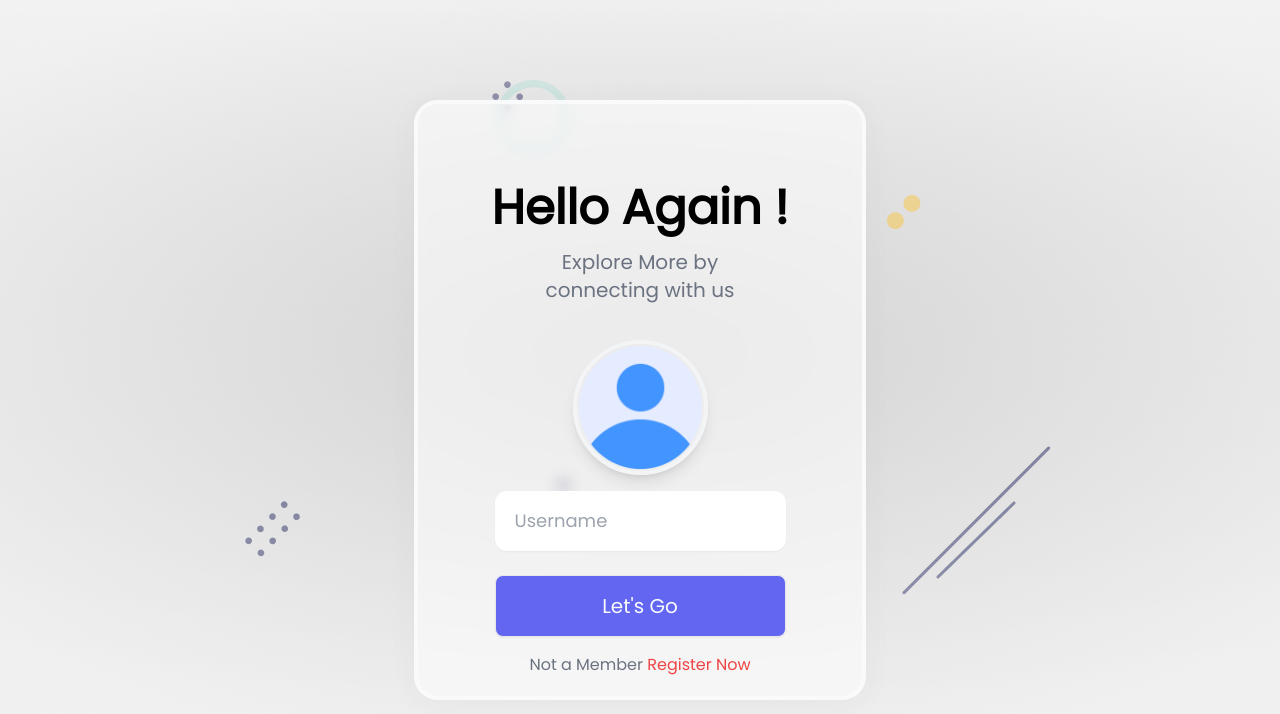
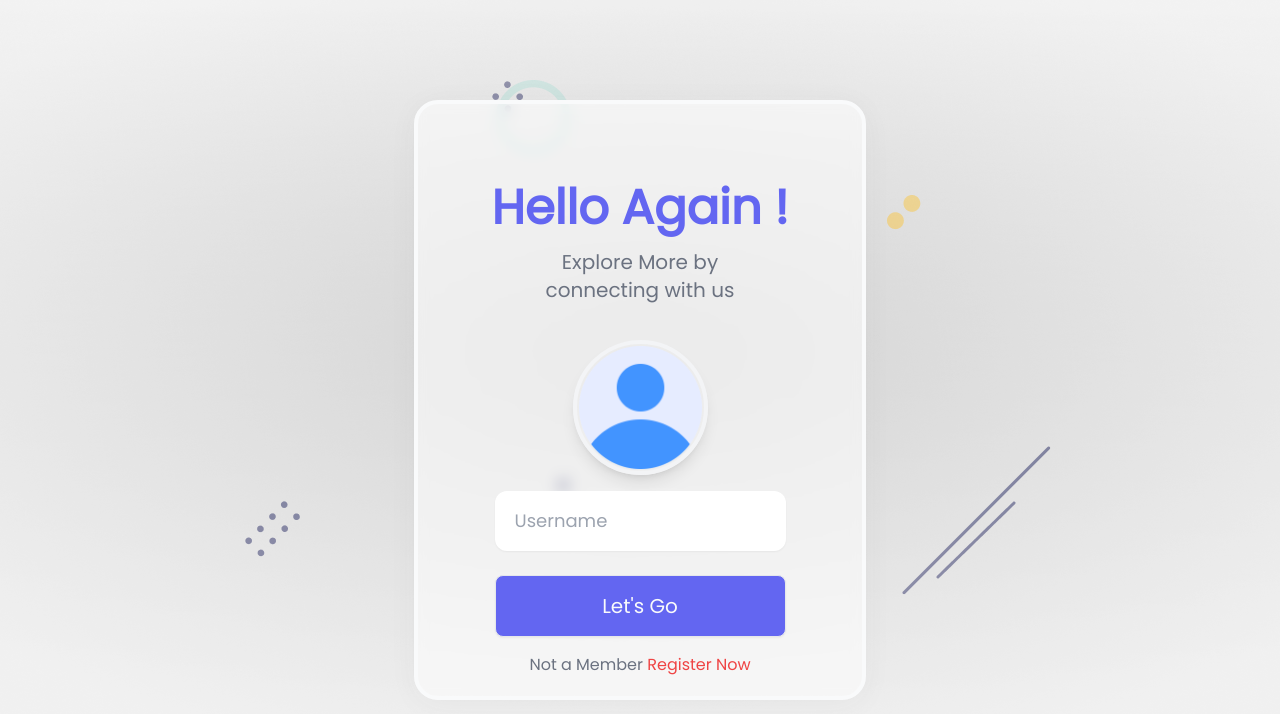
Before and after one commit to Blackmokujingal/Login_-MERN_app, a React (Create React App) app in the folder App/client/: page / in a window 1280 px wide. Shown: the top 714 px of the page. Built offline with nearby package versions, Linux system fonts and the light colour scheme.

Commit message:
UI adjustment

```diff
--- a/App/client/src/components/Username.js
+++ b/App/client/src/components/Username.js
@@ -11,7 +11,7 @@ const Username = () => {
       <div className="flex justify-center items-center h-screen">
         <div className={styles.glass}>
           <div className="title flex flex-col items-center">
-            <h4 className="text-5xl font-bold">Hello Again !</h4>
+            <h4 className="text-5xl font-bold text-indigo-500">Hello Again !</h4>
             <span className="py-4 text-xl w-2/3 text-center text-gray-500">
               Explore More by connecting with us{" "}
             </span>
```
